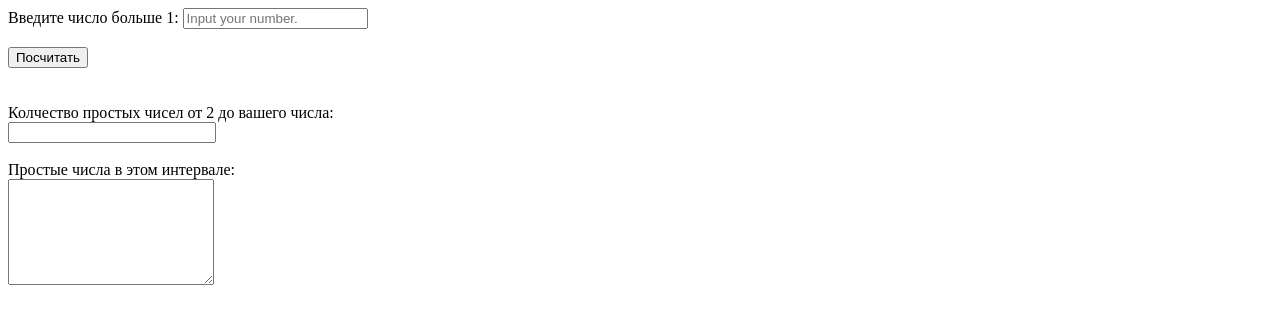
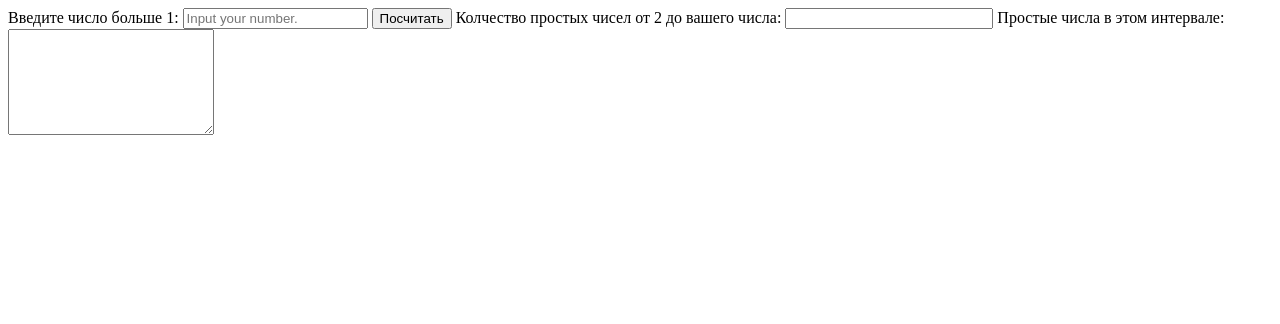
Before and after one commit to BloamBla/AmountOfSimpleNumbers, a website: page index.html in a window 1280 px wide. Drawn offline with Linux system fonts and the light colour scheme.

Commit message:
Update index.html

```diff
--- a/index.html
+++ b/index.html
@@ -9,12 +9,11 @@
 	<body>
 		<form action="" method="post" name="amount" id="form">
 			<label for="inputBox">Введите число больше 1: </label>
-			<input type="text" name="inputBox" placeholder="Input your number." id="inputBox"><br><br>
-			<input type="button" onclick="validAndAmount(document.getElementById('form'))" name="submit"
-			value="Посчитать"><br><br><br>
-			<label for="amountOfSimpleNumbers">Колчество простых чисел от 2 до вашего числа:</label><br>
-			<input type="text" name="amountOfSimpleNumbers" id="amountOfSimpleNumbers" readonly><br><br>
-			<label for="simpleNumbers">Простые числа в этом интервале:</label><br>
+			<input type="text" name="inputBox" placeholder="Input your number." id="inputBox">
+			<input type="button" name="submitButton" value="Посчитать" id="submitButton">
+			<label for="amountOfSimpleNumbers">Колчество простых чисел от 2 до вашего числа:</label>
+			<input type="text" name="amountOfSimpleNumbers" id="amountOfSimpleNumbers" readonly>
+			<label for="simpleNumbers">Простые числа в этом интервале:</label>
 			<textarea name="simpleNumbers" id="simpleNumbers" rows=""></textarea>
 		</form>
 	</body>
```
